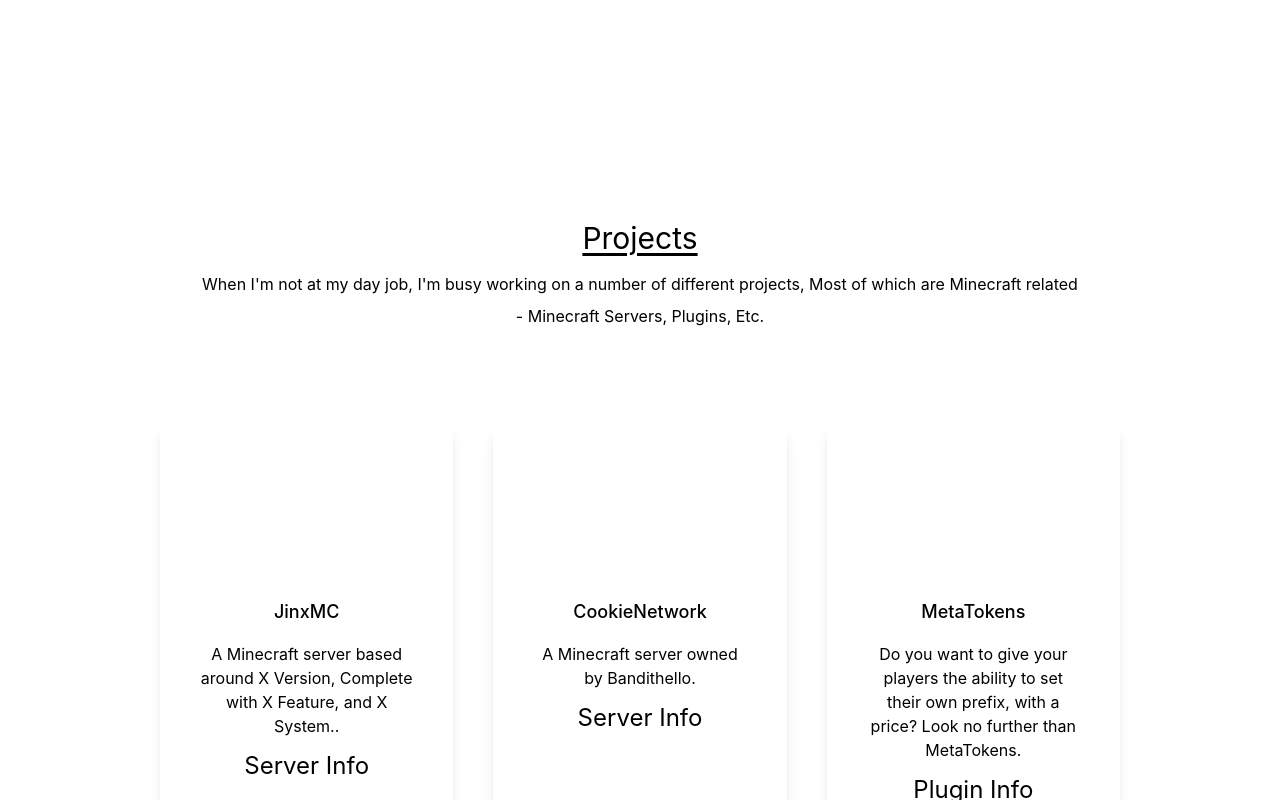
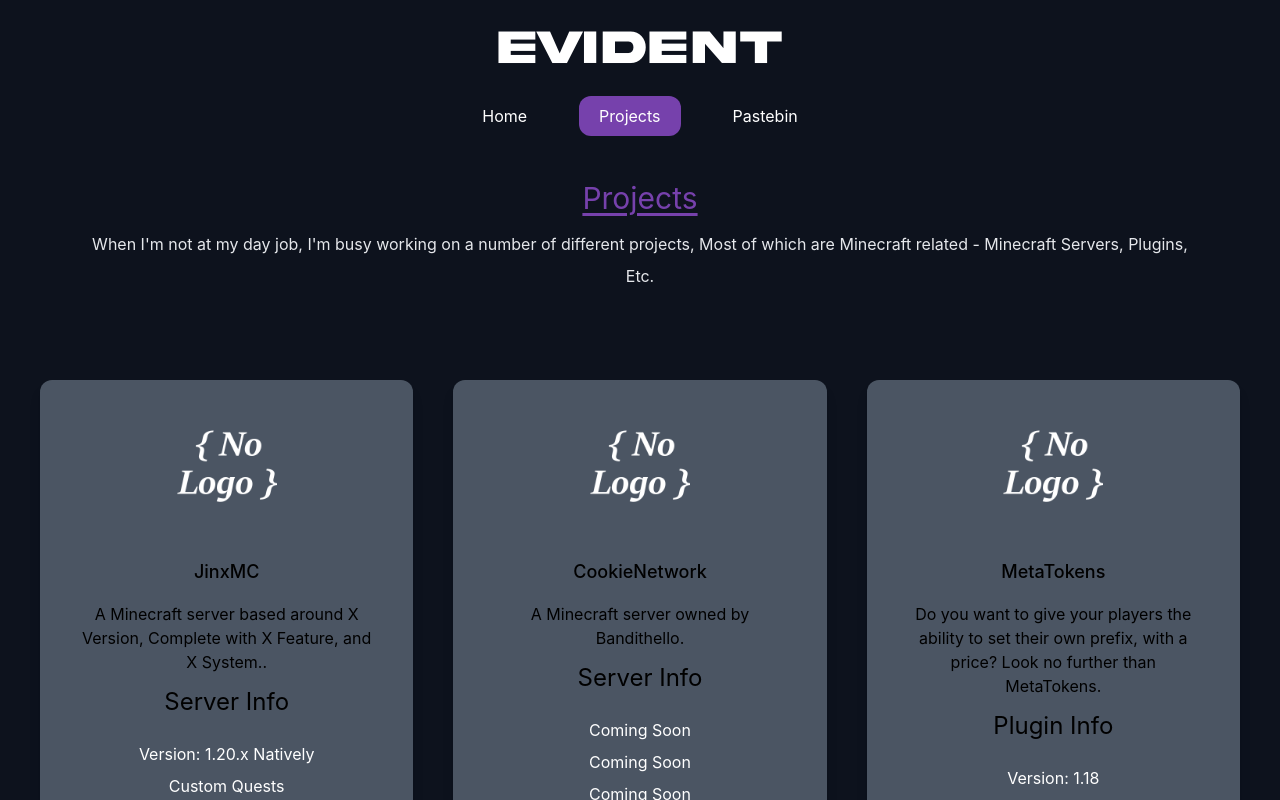
Before and after one commit to Evidentsinger14/portfolio, a Next.js app: page /projects in a window 1280 px wide. Shown: the top 800 px of the page. Built offline with nearby package versions, Linux system fonts and the light colour scheme.

Commit message:
pushing changes for the night.

```diff
--- a/pages/index.js
+++ b/pages/index.js
@@ -43,9 +43,9 @@ export default function Home() {
               <h1 className="font-akira text-white text-5xl pt-6">Evident</h1>
             </a>
             <div className="flex flex-wrap items-center text-base justify-center">
-              <a className="bg-purple text-white px-5 py-2 border-none rounded-md mt-2 ml-4 mr-4" href="./">Home</a>
-              <a className="bg-purple text-white px-5 py-2 border-none rounded-md mt-2 ml-4 mr-4" href="./projects">Projects</a>
-              <a className="bg-purple text-white px-5 py-2 border-none rounded-md mt-2 ml-4 mr-4" href="https://pastes.dev">Pastebin</a>
+              <a className="bg-purple text-white px-5 py-2 border-none rounded-xl mt-2 ml-4 mr-4" href="./">Home</a>
+              <a className="text-white px-5 py-2 border-none rounded-xl mt-2 ml-4 mr-4" href="./projects">Projects</a>
+              <a className="text-white px-5 py-2 border-none rounded-xl mt-2 ml-4 mr-4" href="https://pastes.dev">Pastebin</a>
             </div>
           </nav>
 
--- a/pages/projects.js
+++ b/pages/projects.js
@@ -16,27 +16,23 @@ export default function Projects() {
       </Head>
 
       {/* NavBar */}
-      <main className=" bg-white px-10 dark:bg-gray-900 md:px-20 lg:px-40">
+      <main className=" bg-white px-10 dark:bg-midnight-blue">
         <section className="min-h-screen">
-          <nav className="py-10 mb-12 flex justify-between dark:text-white">
-            <h1 className="font-steelworks text-5xl">Evident</h1>
-            <ul className="flex items-center">
-              <li>
-                <a className="bg-gradient-to-r from-purple-900 to-violet-500 text-white px-4 py-2 border-none rounded-md ml-8" href="./">Home</a>
-              </li>
-              <li>
-                <a className="bg-gradient-to-r from-purple-900 to-violet-500 text-white px-4 py-2 border-none rounded-md ml-8" href="./projects">Projects</a>
-              </li>
-              <li>
-                <a className="bg-gradient-to-r from-purple-900 to-violet-500 text-white px-4 py-2 border-none rounded-md ml-8" href="https://paste.ev1dent.dev">Pastebin</a>
-              </li>
-            </ul>
+          <nav className="container mx-auto flex flex-wrap flex-col items-center dark:text-white">
+            <a className="flex title-font font-medium items-center text-gray-900 mb-4">
+              <h1 className="font-akira text-white text-5xl pt-6">Evident</h1>
+            </a>
+            <div className="flex flex-wrap items-center text-base justify-center">
+              <a className=" text-white px-5 py-2 border-none rounded-xl mt-2 ml-4 mr-4" href="./">Home</a>
+              <a className="bg-purple text-white px-5 py-2 border-none rounded-xl mt-2 ml-4 mr-4" href="./projects">Projects</a>
+              <a className="text-white px-5 py-2 border-none rounded-xl mt-2 ml-4 mr-4" href="https://pastes.dev">Pastebin</a>
+            </div>
           </nav>
 
       {/* Body */}
       <section>
           <div className="text-center p-10 py-10">
-            <h3 className="text-3xl py-1 underline underline-offset-4 text-violet-500 ">Projects</h3>
+            <h3 className="text-3xl py-1 underline underline-offset-4 text-purple ">Projects</h3>
             <p className="text-md py-2 leading-8 text-gray-200">
               When I'm not at my day job, I'm busy working on a number of different projects, Most of which are Minecraft related - Minecraft Servers, Plugins, Etc.
             </p>
--- a/tailwind.config.js
+++ b/tailwind.config.js
@@ -17,6 +17,7 @@ module.exports = {
       'purple': '#7641ac',
       'dark-purple': '#4f1464',
       'white': '#FFFFFF',
+      'gray': colors.gray,
       'luckperms': '#94df03',
       'minecraftoss': {
         100: '#2b9c56',
```
